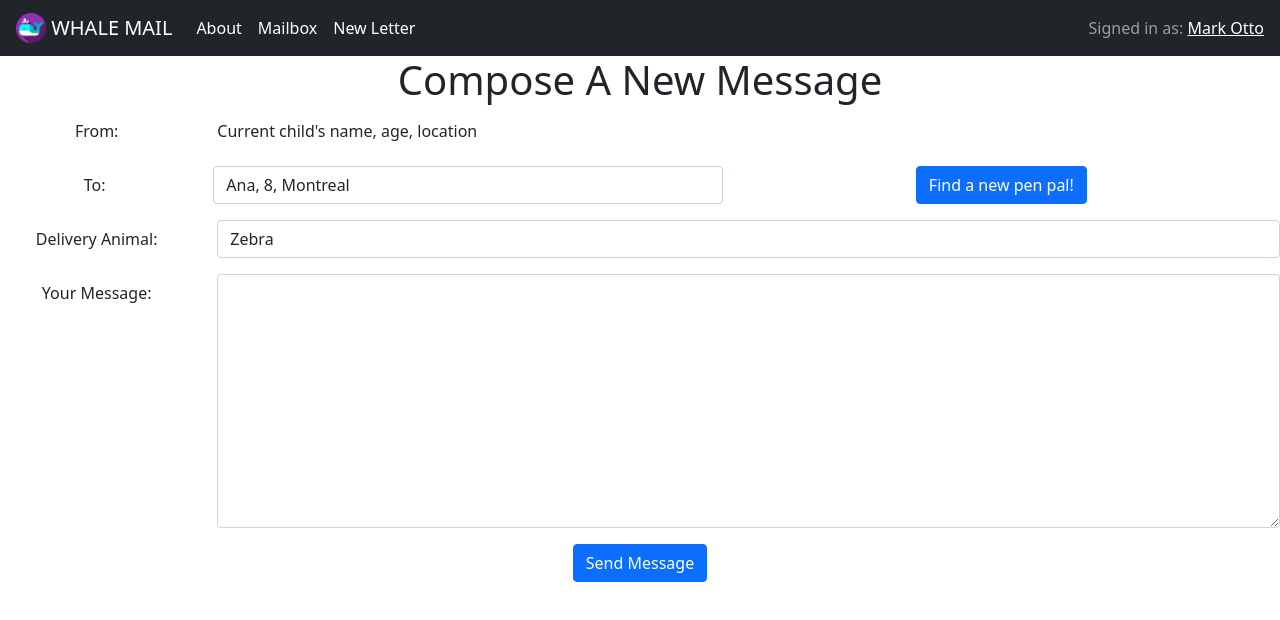
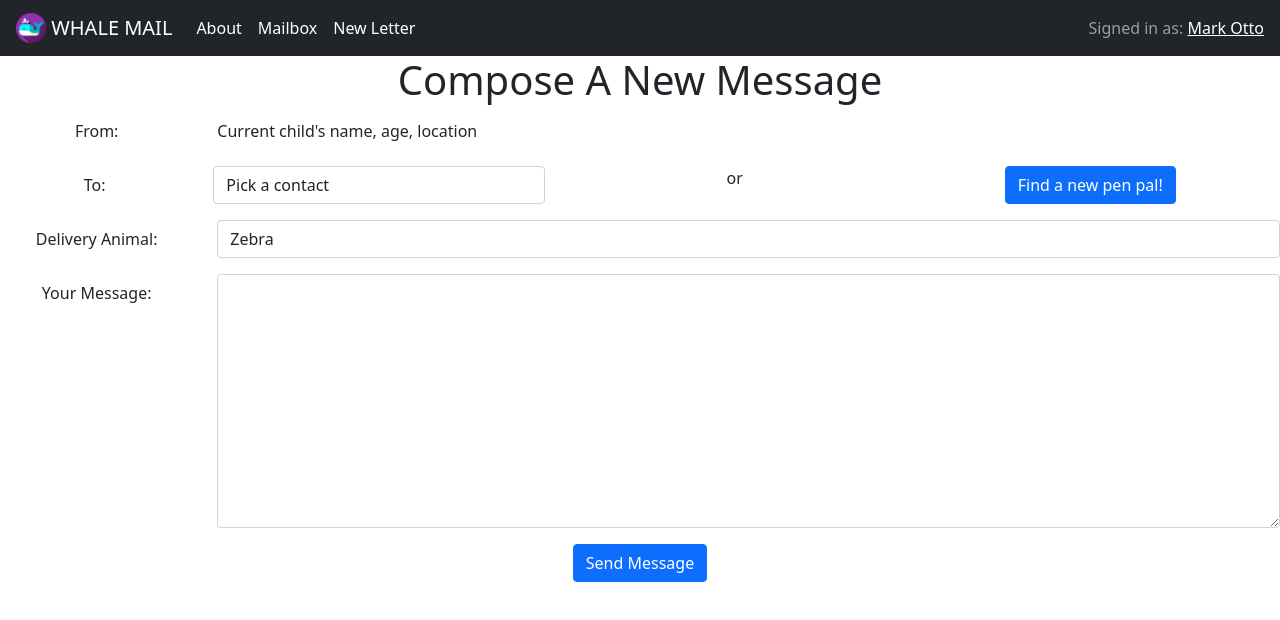
Before and after one commit to Samicap/AniMail, a React (Create React App) app in the folder my-app/client/: page / in a window 1280 px wide. Shown: the top 620 px of the page. Built offline with nearby package versions, Linux system fonts and the light colour scheme.

Commit message:
fix the contacts drop down to show a placeholder

```diff
--- a/my-app/client/src/components/CreateMessage.js
+++ b/my-app/client/src/components/CreateMessage.js
@@ -18,13 +18,15 @@ export default function CreateMessage(props) {
       <Row>
         <Form.Label column sm={2}>To:</Form.Label>
         <Col>
-          <Form.Control as="select">
+          <Form.Control value={-1} as="select">
+            <option placeholder="Pick a contact">Pick a contact</option>
             <option>Ana, 8, Montreal</option>
             <option>Naz, 8, Istanbul</option>
             <option>Sam, 8, Phoenix</option>
             <option>Thomas, 8, Toronto</option>
           </Form.Control>
         </Col>
+        <Col> or </Col>
         <Col>
           <Button variant="primary">Find a new pen pal!</Button>{' '}
         </Col>
```
